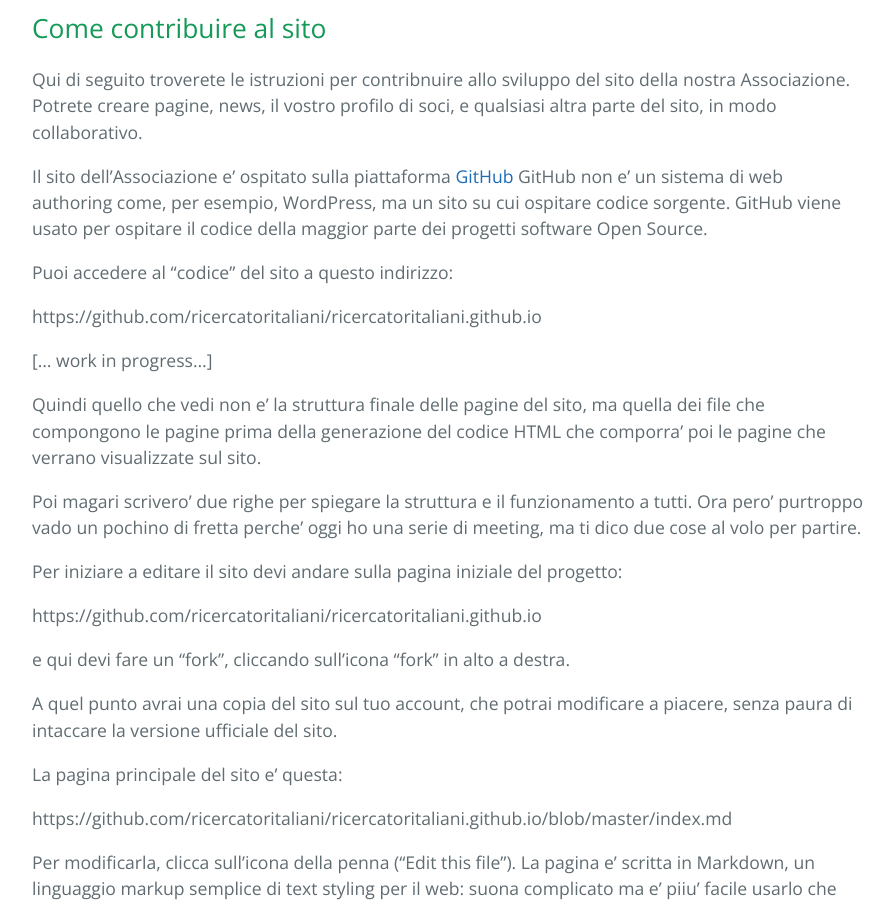
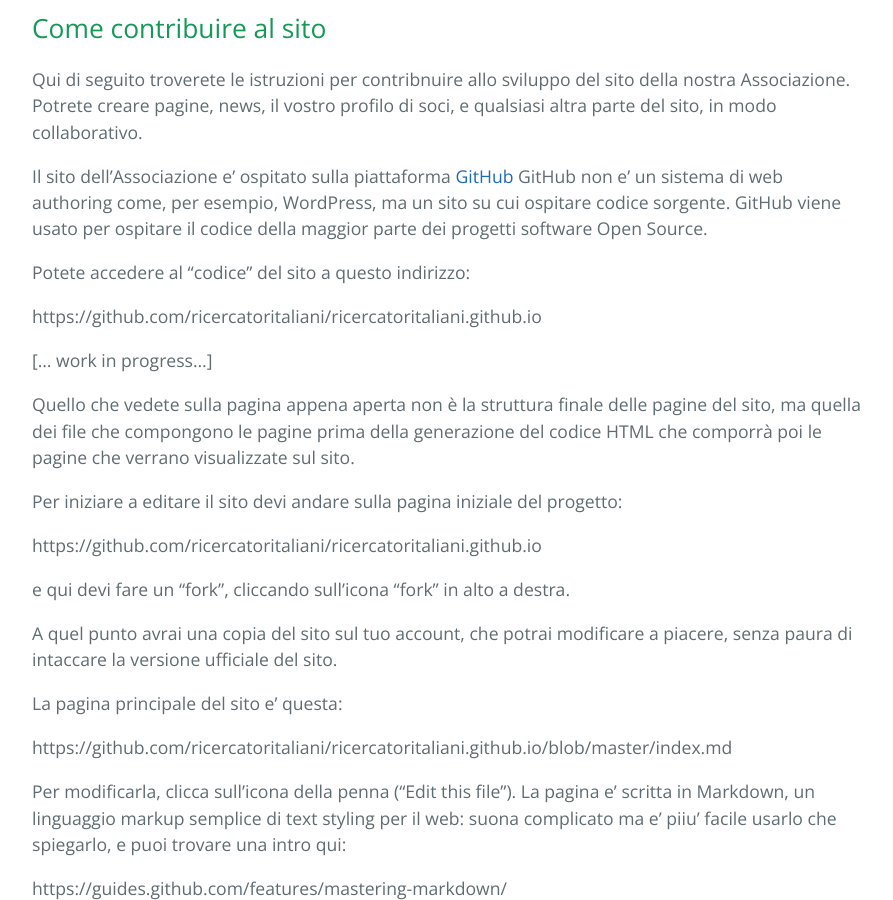
Before and after one commit to ricercatoritaliani/.github.io, a Jekyll site: the page built from pages/members/how-to-contribute.md, in a window 1280 px wide and 900 px high, scrolled down 442 px. Shown: the whole window, without its empty margins (192-1085 px from the left). Built offline with Jekyll 4.4.1, drawn with Linux system fonts in a browser that asks for light colours.

Commit message:
adding how-to instructions

```diff
--- a/pages/members/how-to-contribute.md
+++ b/pages/members/how-to-contribute.md
@@ -10,16 +10,14 @@
 
 Il sito dell'Associazione e' ospitato sulla piattaforma [GitHub](www.github.com) GitHub non e' un sistema di web authoring come, per esempio, WordPress, ma un sito su cui ospitare codice sorgente. GitHub viene usato per ospitare il codice della maggior parte dei progetti software Open Source.
 
-Puoi accedere al "codice" del sito a questo indirizzo:
+Potete accedere al "codice" del sito a questo indirizzo:
 
 https://github.com/ricercatoritaliani/ricercatoritaliani.github.io
 
 
 [... work in progress...]
 
-Quindi quello che vedi non e' la struttura finale delle pagine del sito, ma quella dei file che compongono le pagine prima della generazione del codice HTML che comporra' poi le pagine che verrano visualizzate sul sito.
-
-Poi magari scrivero' due righe per spiegare la struttura e il funzionamento a tutti. Ora pero' purtroppo vado un pochino di fretta perche' oggi ho una serie di meeting, ma ti dico due cose al volo per partire.
+Quello che vedete sulla pagina appena aperta non è la struttura finale delle pagine del sito, ma quella dei file che compongono le pagine prima della generazione del codice HTML che comporrà poi le pagine che verrano visualizzate sul sito.
 
 Per iniziare a editare il sito devi andare sulla pagina iniziale del progetto:
 
```
